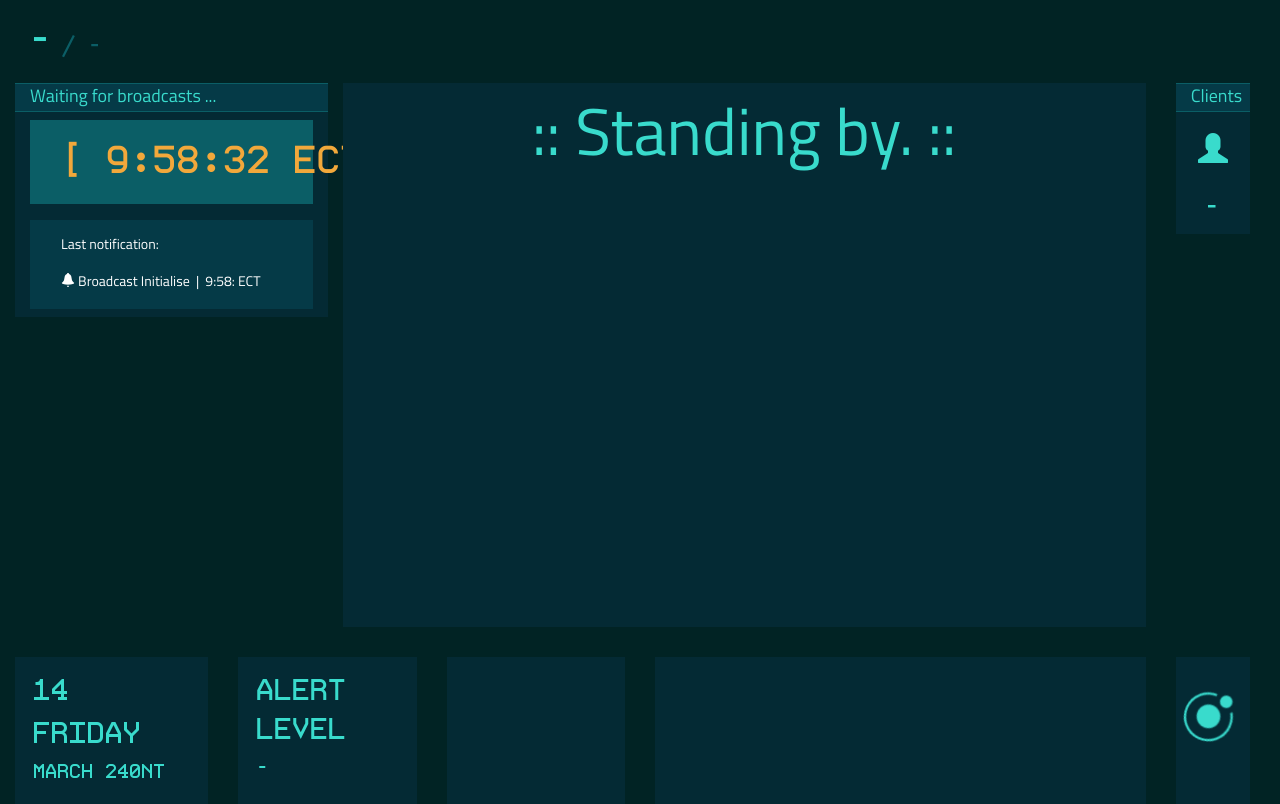
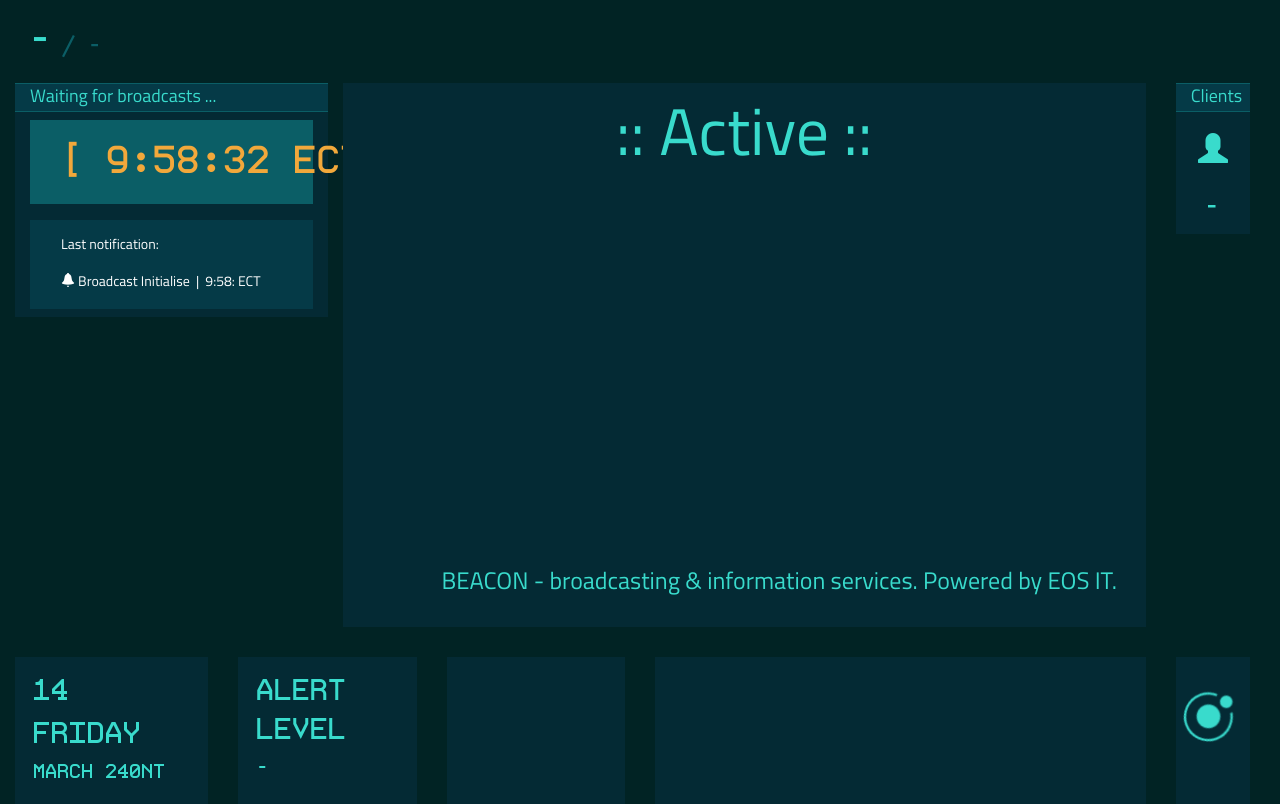
Before and after one commit to goblinbot/eos-beacon, a website: page public/index.html in a window 1280 px wide. Drawn offline with nearby package versions, Linux system fonts and the light colour scheme; no server answers.

Commit message:
00035
broadcast: fixed bottom toevoeging

```diff
--- a/public/_includes/css/style.scss
+++ b/public/_includes/css/style.scss
@@ -253,6 +253,17 @@ body {
 
 #notificationContainer {
   min-height: $minhoogte;
+
+  .broadcast {
+
+    .fixed-bottom {
+      position  : absolute;
+      bottom    : 0;
+      margin    : 2rem;
+    }
+
+  }
+
 }
 
 
--- a/public/broadcasts/standby.html
+++ b/public/broadcasts/standby.html
@@ -1,9 +1,18 @@
 <div class="container-fluid">
-  <div class="row">
+  <div class="row broadcast">
     <div class="col-xs-12 text-center">
 
-      <h1 style="font-size: 66px;">:: Standing by. ::</h1>
+      <h1 style="font-size: 66px;">:: Active ::</h1>
 
+    </div>
+
+    <div class="col-xs-12 text-center">
+
+
+    </div>
+
+    <div class="col-xs-12 text-center fixed-bottom">
+      <h3>BEACON - broadcasting & information services. Powered by EOS IT.</h3>
     </div>
   </div>
 </div>
```
Also changed, not shown: public/_includes/css/style.css, 1 other file.
